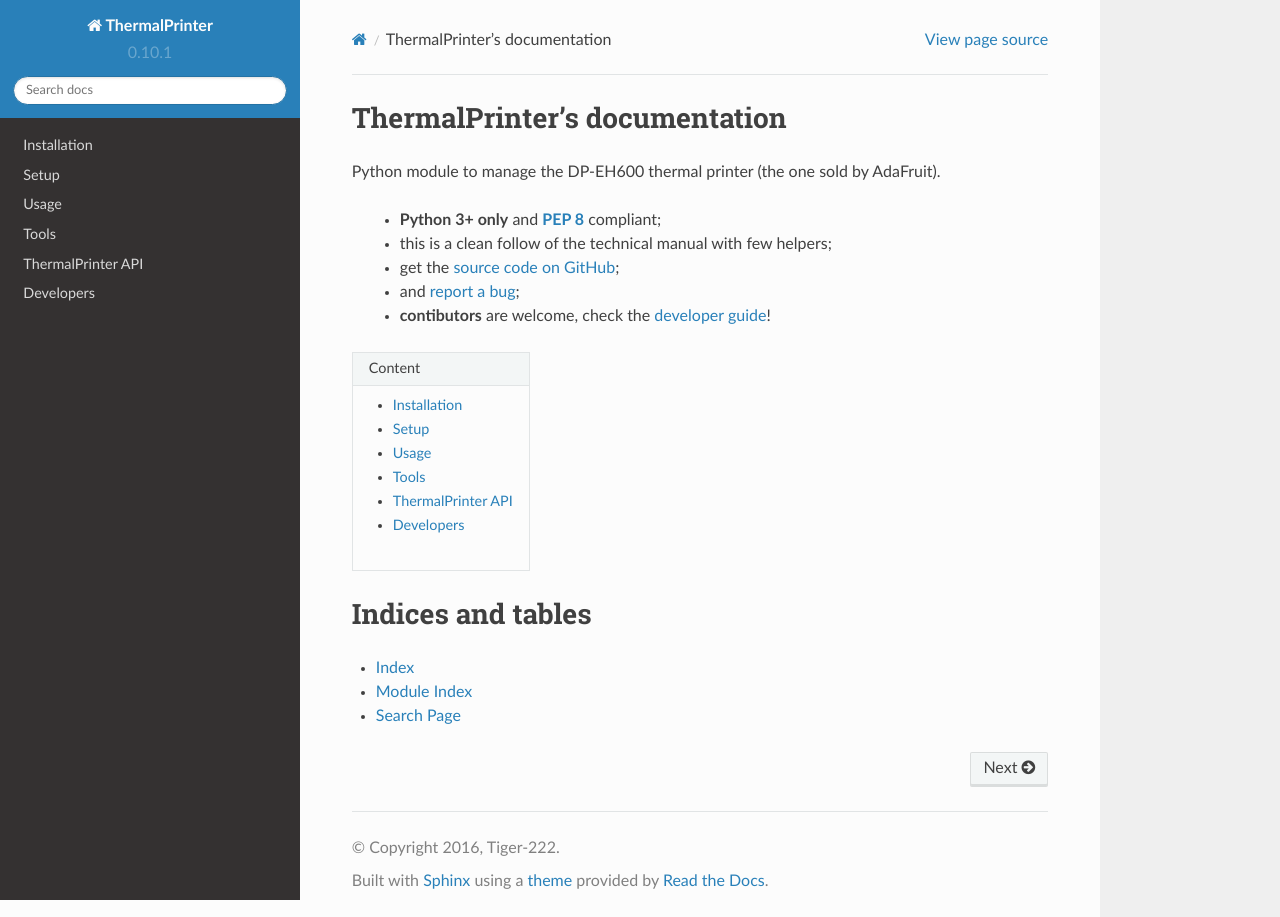
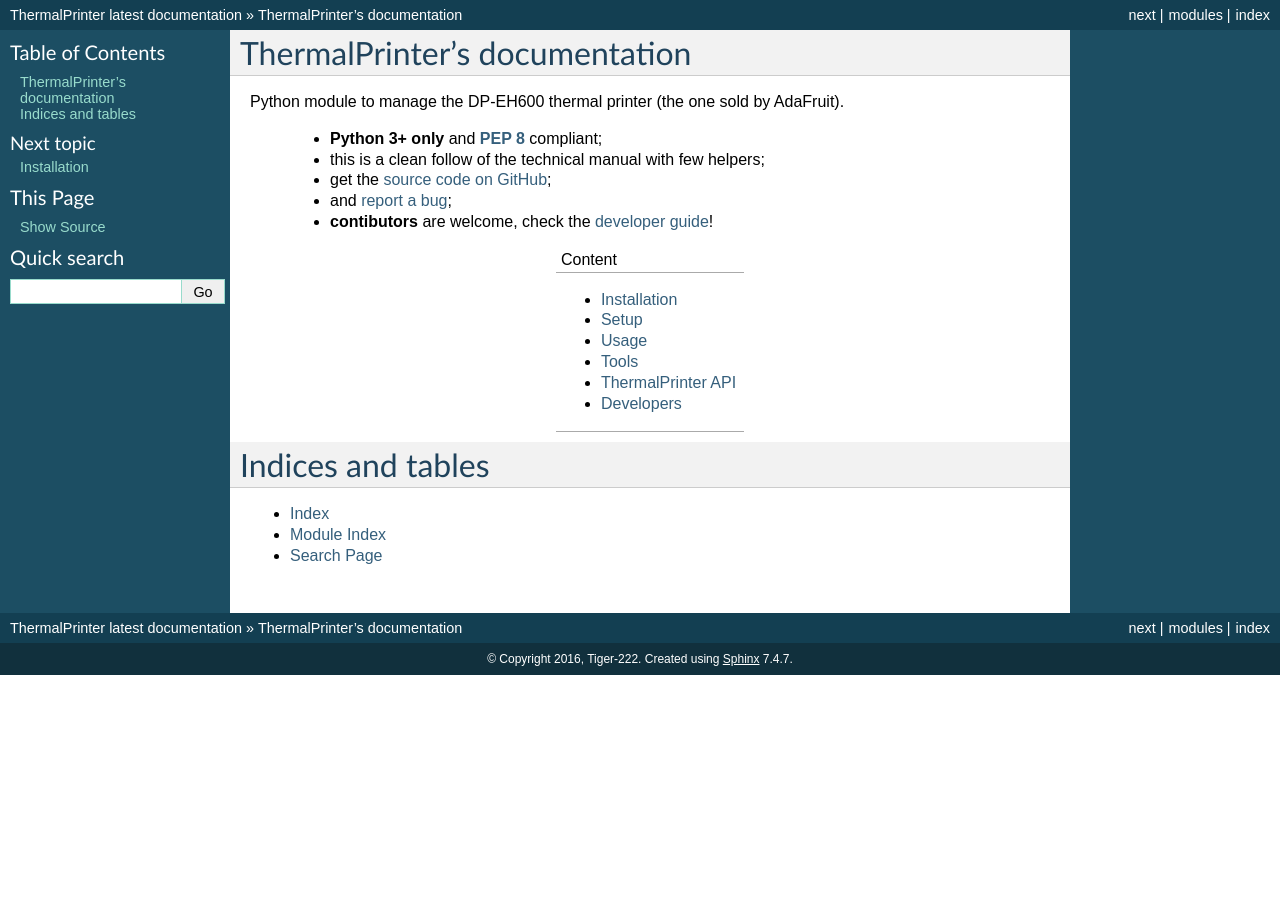
Before and after one commit to BoboTiG/thermalprinter, a Sphinx documentation site: the page built from docs/source/index.rst, in a window 1280 px wide. Built offline with Sphinx 7.4.7, drawn with Linux system fonts in a browser that asks for light colours.

Commit message:
docs: get rid of sphinx_rtd_theme

```diff
--- a/docs/source/conf.py
+++ b/docs/source/conf.py
@@ -60,7 +60,7 @@ author = 'Tiger-222'
 # built documents.
 #
 # The short X.Y version.
-version = '0.10.1'
+version = '0.10.3'
 # The full version, including alpha/beta/rc tags.
 release = 'latest'
 
@@ -122,7 +122,7 @@ todo_include_todos = False
 # The theme to use for HTML and HTML Help pages.  See the documentation for
 # a list of builtin themes.
 #
-html_theme = 'sphinx_rtd_theme'
+html_theme = 'default'
 
 # Theme options are theme-specific and customize the look and feel of a theme
 # further.  For a list of options available for each theme, see the
--- a/docs/source/developers.rst
+++ b/docs/source/developers.rst
@@ -98,9 +98,9 @@ Documentation
 Dependencies
 ------------
 
-You will need `Sphinx <http://sphinx-doc.org/>`_ and the `Read the Docs's theme <https://github.com/snide/sphinx_rtd_theme>`_::
+You will need `Sphinx <http://sphinx-doc.org/>`_::
 
-    pip3 install sphinx sphinx_rtd_theme
+    pip3 install sphinx
 
 
 How to build?
--- a/thermalprinter/__init__.py
+++ b/thermalprinter/__init__.py
@@ -20,7 +20,7 @@ from .constants import BarCode, BarCodePosition, CharSet, Chinese, Command, \
 from .exceptions import ThermalPrinterError
 from .thermalprinter import ThermalPrinter
 
-__version__ = '0.1.1'
+__version__ = '0.10.3'
 __author__ = 'Mickaël Schoentgen'
 __copyright__ = '''
     Copyright (c) 2016, Mickaël 'Tiger-222' Schoentgen
```
